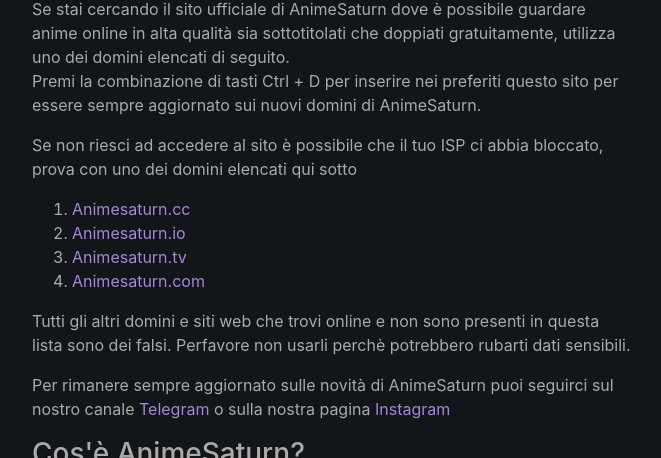
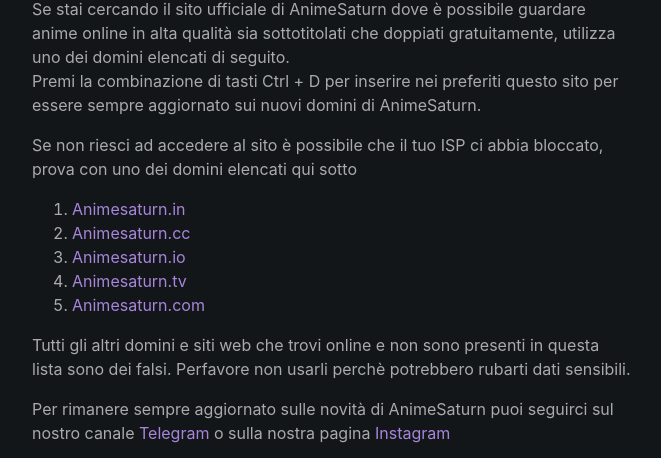
Before and after one commit to AnimeSaturn/newdomain, a plain HTML site: page index.html in a window 1280 px wide. Shown: the part 335-793 px from the top of the page, without its empty margins (308-969 px from the left). Drawn offline with nearby package versions, Linux system fonts and the light colour scheme.

Commit message:
Update index.html

```diff
--- a/index.html
+++ b/index.html
@@ -32,6 +32,7 @@
             <p>Se stai cercando il sito ufficiale di AnimeSaturn dove è possibile guardare anime online in alta qualità sia sottotitolati che doppiati gratuitamente, utilizza uno dei domini elencati di seguito. <br/> Premi la combinazione di tasti Ctrl + D per inserire nei preferiti questo sito per essere sempre aggiornato sui nuovi domini di AnimeSaturn.</p>
             <p>Se non riesci ad accedere al sito è possibile che il tuo ISP ci abbia bloccato, prova con uno dei domini elencati qui sotto</p>
             <ol>
+               <li><a href="https://www.animesaturn.in">Animesaturn.in </a></li>
                <li><a href="https://www.animesaturn.cc">Animesaturn.cc </a></li>
                <li><a href="https://www.animesaturn.io">Animesaturn.io </a></li>
                <li><a href="https://www.animesaturn.tv">Animesaturn.tv </a></li>
```
